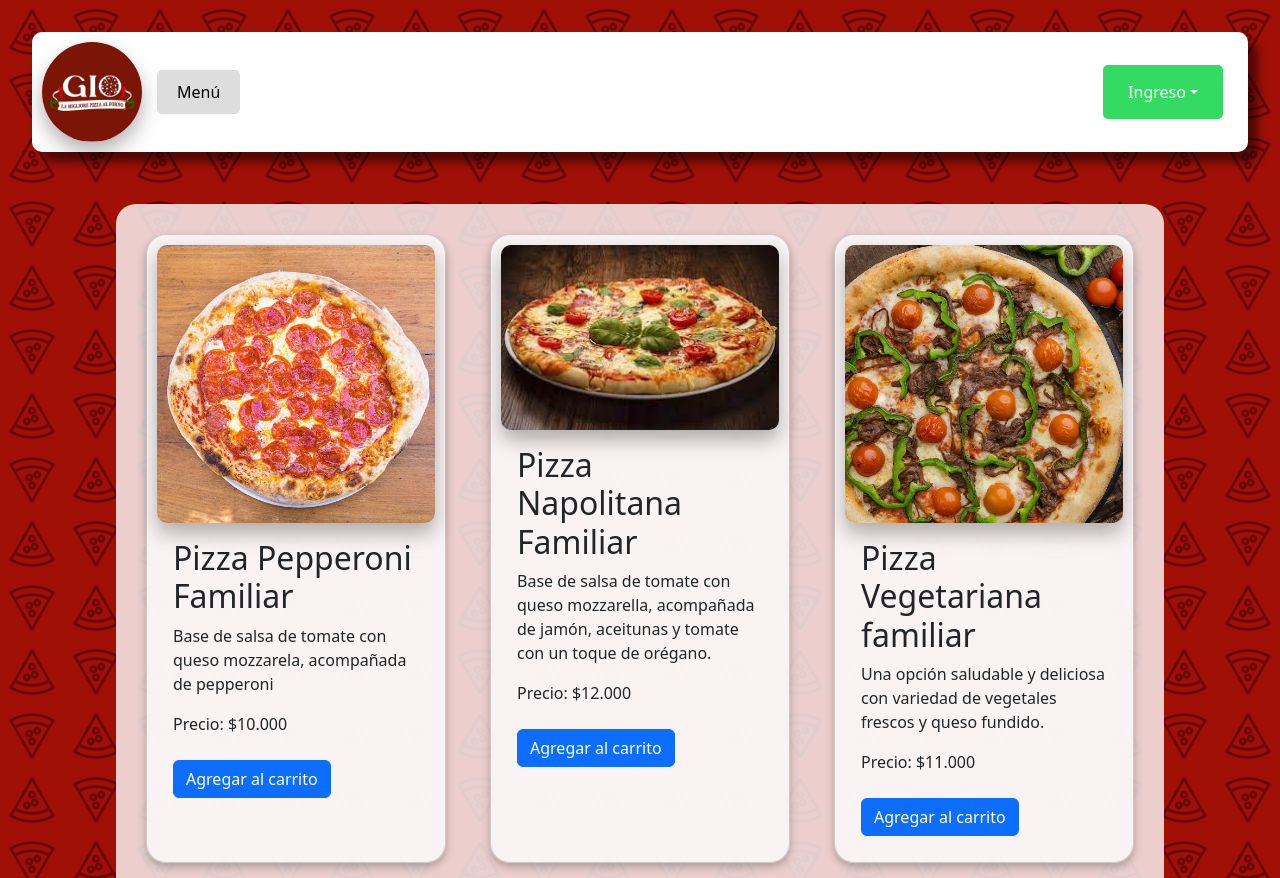
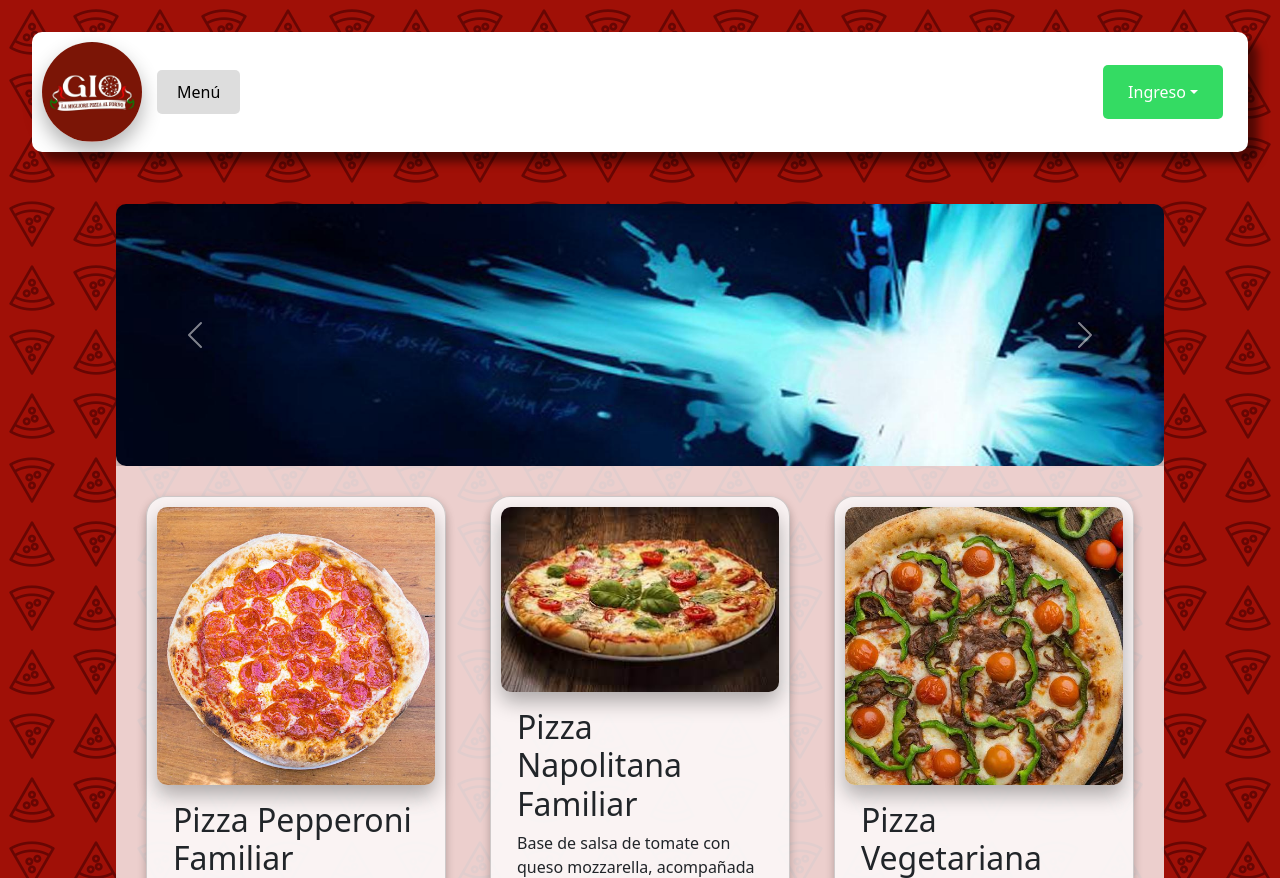
Before and after one commit to AxelRiffo/Proyecto_apt_ecommerce, a Django app: page / in a window 1280 px wide. Shown: the top 878 px of the page. Run offline with Django 4.2, Linux system fonts and the light colour scheme; data comes from the database, SQL or seed files in the repository; both versions use the stored data as it was after the commit.

Commit message:
carrusel restaurado

```diff
--- a/ecommerce/store/templates/store/store.html
+++ b/ecommerce/store/templates/store/store.html
@@ -4,9 +4,28 @@
 <link rel="stylesheet" type="text/css" href="{% static 'css/store.css' %}">
 <div class="body">
 
-    <div id="carouselExampleAutoplaying" class="carousel slide" data-bs-ride="carousel">
-        <!-- ... (código del carrusel) ... -->
+  <div id="carouselExampleAutoplaying" class="carousel slide" data-bs-ride="carousel">
+    <div class="carousel-inner">
+      <div class="carousel-item active">
+        <img src="{% static 'img/carousel1.jpg' %}" class="d-block w-100" alt="...">
       </div>
+      <div class="carousel-item">
+        <img src="{% static 'img/carousel2.jpg' %}" class="d-block w-100" alt="...">
+      </div>
+      <div class="carousel-item">
+        <img src="{% static 'img/carousel3.jpg' %}" class="d-block w-100" alt="...">
+      </div>
+    </div>
+    <button class="carousel-control-prev" type="button" data-bs-target="#carouselExampleAutoplaying" data-bs-slide="prev">
+      <span class="carousel-control-prev-icon" aria-hidden="true"></span>
+      <span class="visually-hidden">Previous</span>
+    </button>
+    <button class="carousel-control-next" type="button" data-bs-target="#carouselExampleAutoplaying" data-bs-slide="next">
+      <span class="carousel-control-next-icon" aria-hidden="true"></span>
+      <span class="visually-hidden">Next</span>
+    </button>
+    <!-- ... (código del carrusel) ... -->
+  </div>
 
 
       <div class="product-cards">
```
Also changed, not shown: ecommerce/db.sqlite3.
